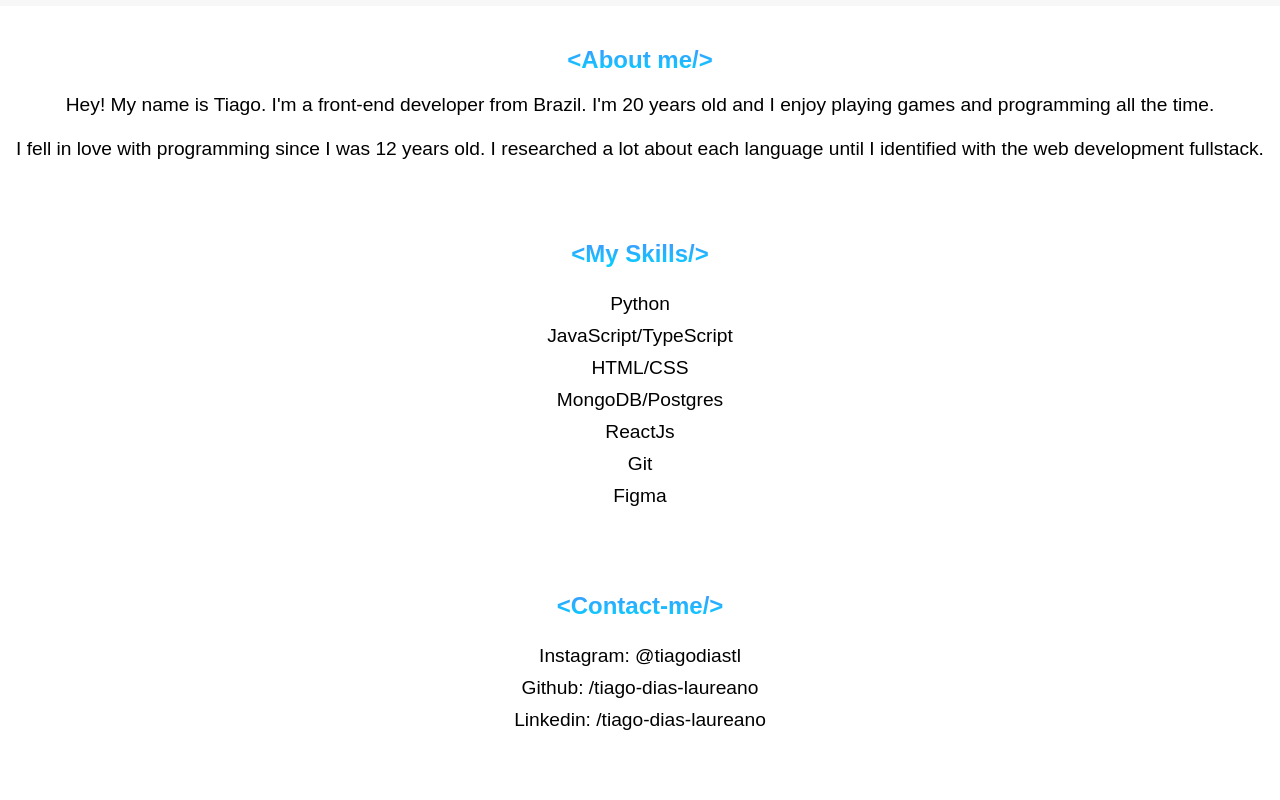
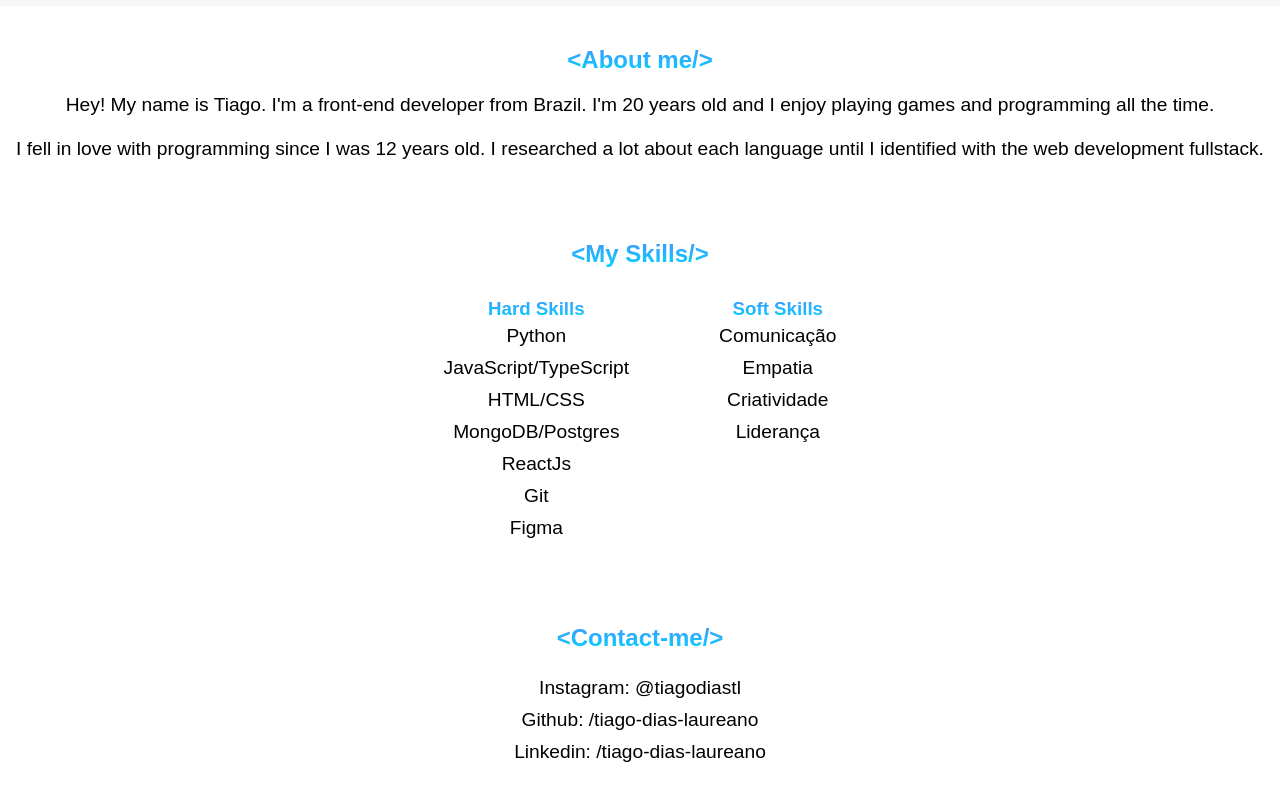
Before and after one commit to tiago-dias-laureano/trybe-exercicios, a plain HTML site: page portfolio-trybe/index.html in a window 1280 px wide. Shown: the part 794-1594 px from the top of the page. Before the commit the page ends 1570 px from the top, so only its background shows below. Drawn offline with Linux system fonts and the light colour scheme.

Commit message:
Update index.html

```diff
--- a/portfolio-trybe/index.html
+++ b/portfolio-trybe/index.html
@@ -34,6 +34,9 @@
 
     <section class="my-skills">
         <h2>&ltMy Skills/&gt</h2>
+        <div class="divs">
+            <div class="about-me-list">
+                <h3>Hard Skills</h3>
                 <ul>
                     <li>Python</li>
                     <li>JavaScript/TypeScript</li>
@@ -43,6 +46,19 @@
                     <li>Git</li>
                     <li>Figma</li>
                 </ul>
+            </div>
+
+            <div class="about-me-list">
+                <h3>Soft Skills</h3>
+                <ul>
+                    <li>Comunicação</li>
+                    <li>Empatia</li>
+                    <li>Criatividade</li>
+                    <li>Liderança</li>
+                </ul>
+            </div>
+        </div>
+
         </div>
     </section>
 
```
Lines whose indentation alone changed are shown as unchanged.
